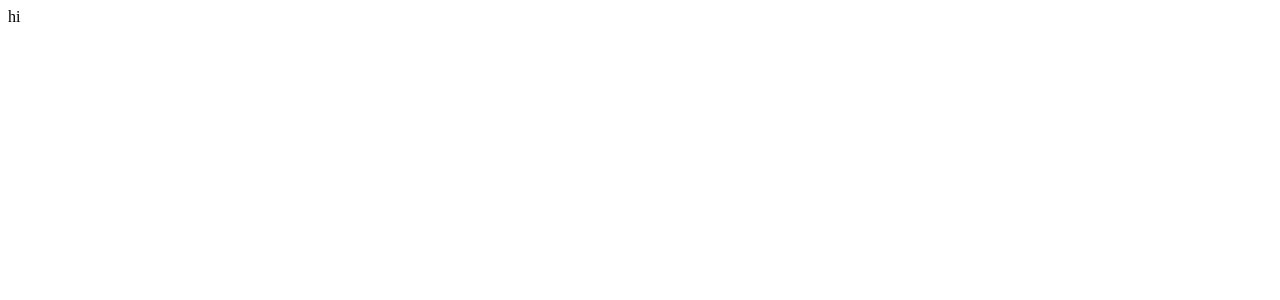
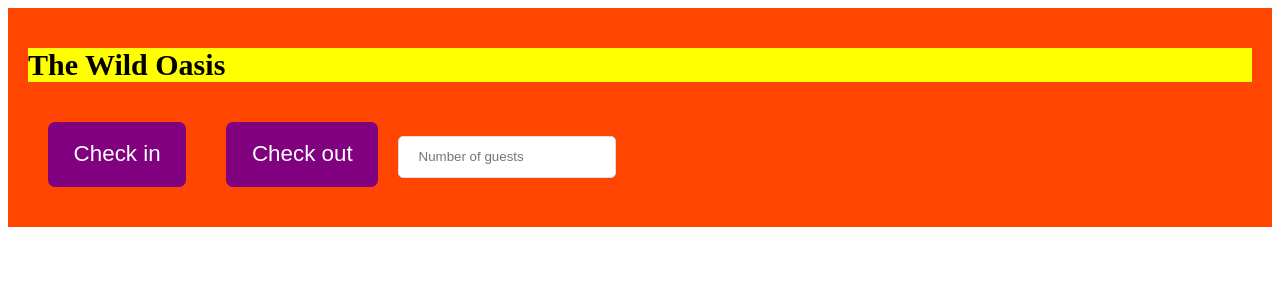
Before and after one commit to TripleAAA26/The-Wild-Oasis, a React (Vite) app: page / in a window 1280 px wide. Shown: the top 300 px of the page. Built offline with nearby package versions, Linux system fonts and the light colour scheme.

Commit message:
introduction styled-components

```diff
--- a/package.json
+++ b/package.json
@@ -11,7 +11,8 @@
   },
   "dependencies": {
     "react": "^18.2.0",
-    "react-dom": "^18.2.0"
+    "react-dom": "^18.2.0",
+    "styled-components": "^6.0.4"
   },
   "devDependencies": {
     "@types/react": "^18.0.37",
--- a/src/App.jsx
+++ b/src/App.jsx
@@ -1,8 +1,45 @@
+import styled from "styled-components"
+
+const H1 = styled.h1`
+    font-size: 30px;
+    font-weight: 600;
+    background-color: yellow;
+`
+const Button = styled.button`
+  font-size: 1.4rem;
+  padding: 1.2rem 1.6rem;
+  font-weight: 500;
+  border: none;
+  border-radius: 7px;
+  background-color: purple;
+  color: white;
+  margin: 20px;
+  cursor: pointer;
+`
+
+const Input = styled.input`
+  border: 1px solid #ddd;
+  border-radius: 5px;
+  padding: 0.8rem 1.2rem;
+
+`
+
+const StyledApp = styled.div`
+  background-color: orangered;
+  padding: 20px;
+
+`
+
 function App() {
     return (
-        <div>
-            hi
-        </div>
+        <StyledApp>
+            <H1>
+                The Wild Oasis
+            </H1>
+            <Button onClick={()=> alert('check in')}>Check in</Button>
+            <Button onClick={()=> alert('check out')}>Check out</Button>
+            <Input type='number' placeholder='Number of guests' />
+        </StyledApp>
     )
 }
 
```
Also changed, not shown: 1 other file (tests, documents, lock files or other folders).
